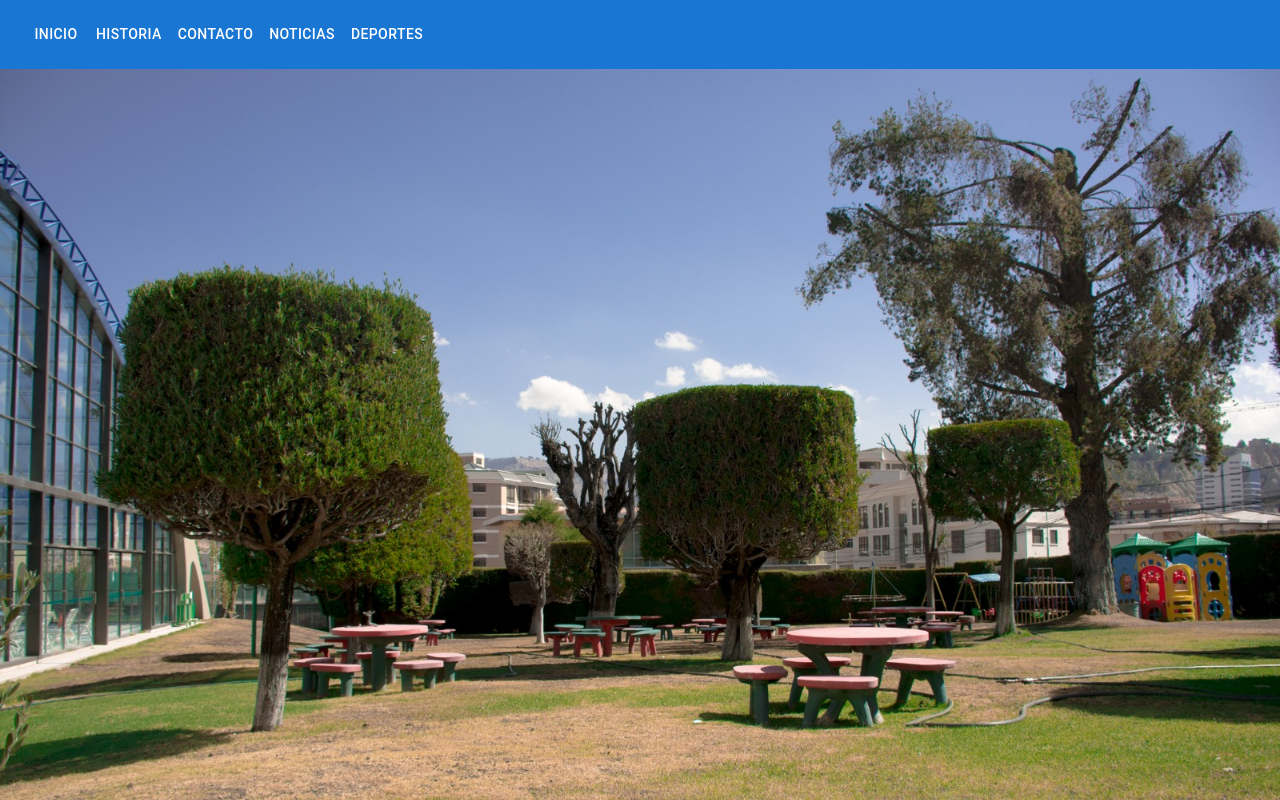
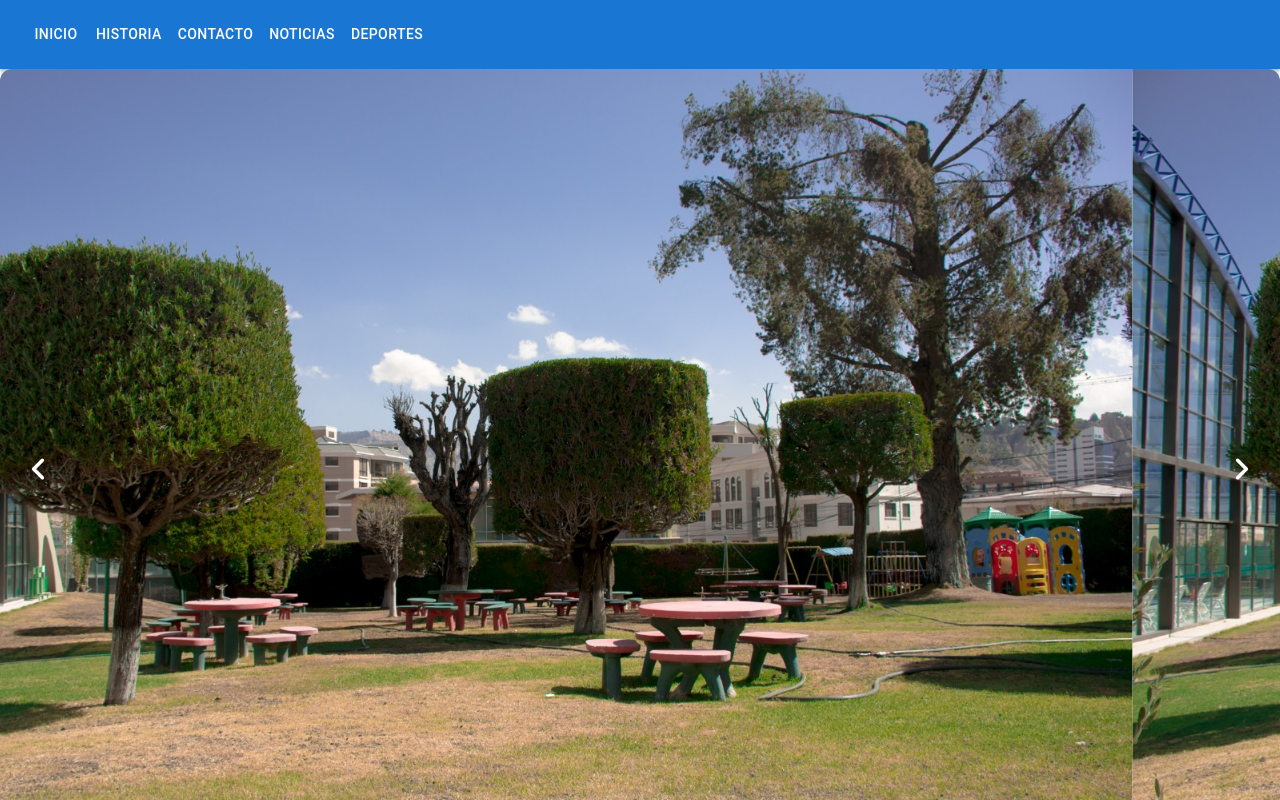
Before and after one commit to SamuelEscobar0761/csp-app, a React (Vite) app: page / in a window 1280 px wide. Shown: the top 800 px of the page. Built offline with nearby package versions, Linux system fonts and the light colour scheme.

Commit message:
empezamos la implementacion correspondiente del carrusel

```diff
--- /dev/null
+++ b/public/locales/app/footer/images.json
@@ -0,0 +1,3 @@
+[
+    {"component": "logo", "path": ""}
+]
--- /dev/null
+++ b/public/locales/app/homepage/images.json
@@ -0,0 +1,8 @@
+[
+    {"component": "carousel", "path": "/assets/images/homepage/carousel/patio_central.jpeg"},
+    {"component": "carousel", "path": "/assets/images/homepage/carousel/patio_central.jpeg"},
+    {"component": "carousel", "path": "/assets/images/homepage/carousel/patio_central.jpeg"},
+    {"component": "about_us", "path": "/assets/images/homepage/carousel/patio_central.jpeg"},
+    {"component": "areas", "path": "/assets/images/homepage/carousel/patio_central.jpeg"},
+    {"component": "sport_areas", "path": "/assets/images/homepage/carousel/patio_central.jpeg"}
+]
--- a/src/app/components/ImageSlider.tsx
+++ b/src/app/components/ImageSlider.tsx
@@ -1,8 +1,32 @@
 import { Carousel } from "@material-tailwind/react";
+import LocateImageService from "../services/LocateImageService";
+import { useEffect, useState } from "react";
 
 export function ImageSlider() {
+    const [images, setImages] = useState<[][]>([]);
+
+    useEffect(() => {
+        LocateImageService.getInstance().getImages("homepage", "carousel")
+            .then(images => {
+                setImages(images);
+            })
+            .catch(error => {
+                console.error('Error al obtener las imágenes:', error);
+            });
+    }, []);
+
+
   return (
+    <>
     <Carousel transition={{type: "tween", duration: 2 }} className="rounded-xl" placeholder={undefined} autoplay={true} autoplayDelay={5000} loop={true}>
+      {images.map((item, index) => (
+                <img
+                    key={index}
+                    src={item.path}  // Se asume que la propiedad 'path' contiene la URL de la imagen
+                    alt={`image ${index + 1}`}  // Se asigna un texto alternativo único para cada imagen
+                    className="h-full w-full object-cover"
+                />
+            ))}
       <img
         src="https://images.unsplash.com/photo-1497436072909-60f360e1d4b1?ixlib=rb-4.0.3&ixid=MnwxMjA3fDB8MHxwaG90by1wYWdlfHx8fGVufDB8fHx8&auto=format&fit=crop&w=2560&q=80"
         alt="image 1"
@@ -19,5 +43,6 @@ export function ImageSlider() {
         className="h-full w-full object-cover"
       />
     </Carousel>
+    </>
   );
 }
--- a/src/app/layout/NavBar.tsx
+++ b/src/app/layout/NavBar.tsx
@@ -9,7 +9,6 @@ import {useTranslation} from 'react-i18next';
 function Navbar() {
   const {t} = useTranslation('ns1');
   return (
-
     <AppBar position="static">
       <Container maxWidth="xl">
         <Toolbar disableGutters>
--- a/src/app/pages/HomePage.tsx
+++ b/src/app/pages/HomePage.tsx
@@ -1,10 +1,8 @@
-import patioCentral from '../../assets/images/homepage/patio_central.jpeg'
 import { ImageSlider } from '../components/ImageSlider';
 
 export const HomePage = () => {
     return(
         <div className="justify-center items-center h-screen">
-            <img className="mx-auto w-full h-auto" src={patioCentral}/>
             <ImageSlider/>
         </div>
     );
--- /dev/null
+++ b/src/app/services/LocateImageService.ts
@@ -0,0 +1,23 @@
+export default class LocateImageService {
+    private static instance: LocateImageService;
+    private data: { [key: string]: [] };
+    private constructor() {
+        this.data = {};
+    }
+
+    public static getInstance(): LocateImageService {
+        if (!LocateImageService.instance) {
+            LocateImageService.instance = new LocateImageService();
+        }
+
+        return LocateImageService.instance;
+    }
+
+    public async getImages(page: string, component: string){
+        const response = await fetch(`./../../public/locales/app/${page}/images.json`);
+        this.data = await response.json();
+        const dataArray = Object.values(this.data);
+        const filteredArray = dataArray.filter(item => item.component === component);
+        return filteredArray;
+    }
+}
```
Also changed, not shown: public/assets/images/homepage/carousel/patio_central.jpeg (renamed from src/assets/images/homepage/patio_central.jpeg).
